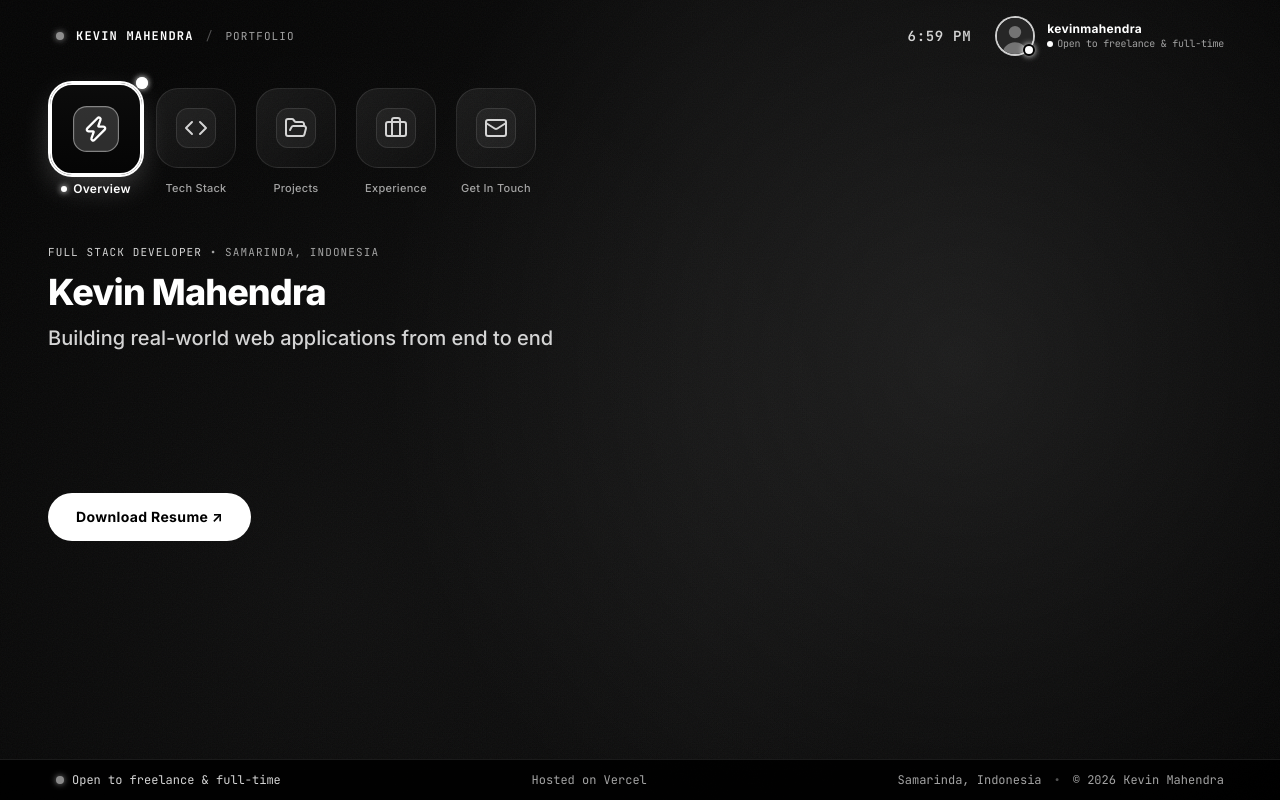
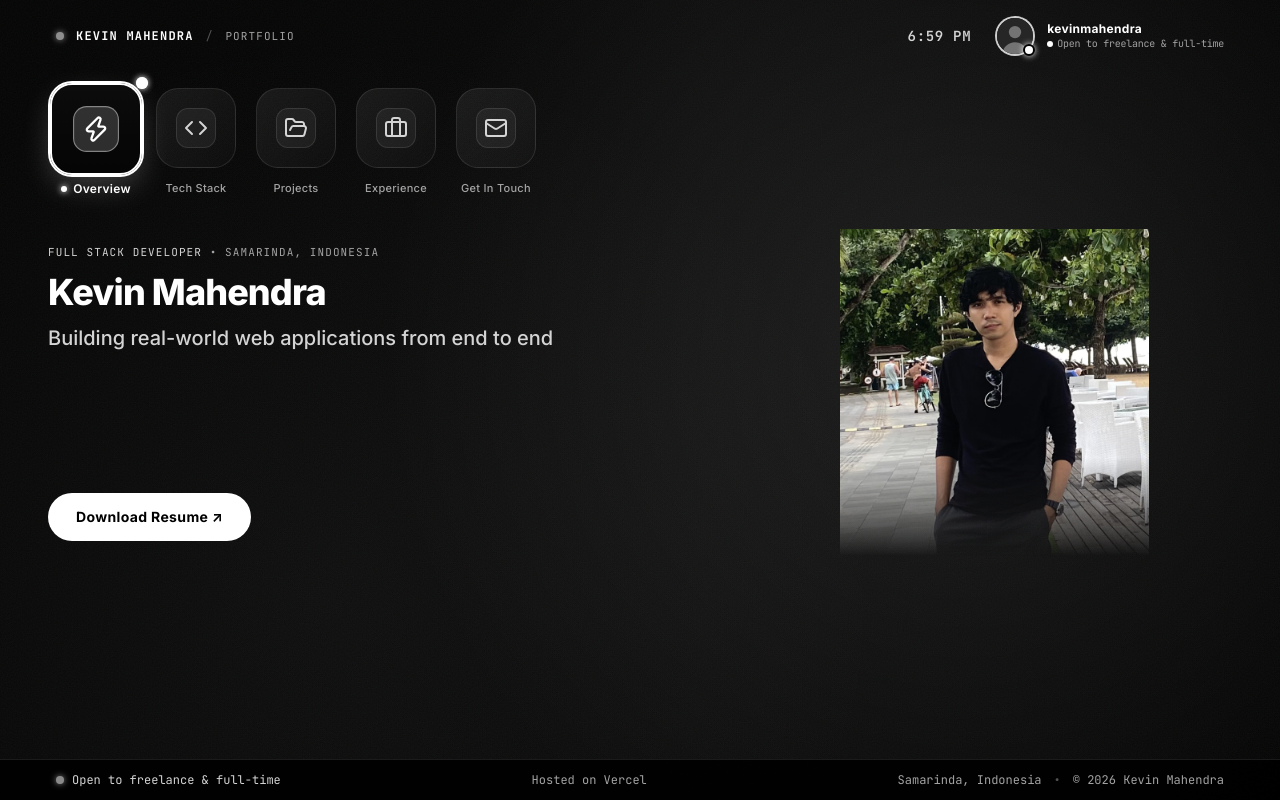
Before and after one commit to thekevinkun/portfolio-v2, a Next.js app: page / in a window 1280 px wide. Built offline with nearby package versions, Linux system fonts and the light colour scheme.

Commit message:
feat(ui): slower reveal timing, Overview cinematic tokens

```diff
--- a/app/globals.css
+++ b/app/globals.css
@@ -107,10 +107,11 @@
   /* Dock ring: the arrival ping waits for the glide to land */
   --dock-ring-ping-delay: 200ms;
 
-  /* Entrance choreography (P3.8): duration is --duration-enter */
-  --reveal-step: 40ms;
+  /* Entrance choreography (P3.8) */
+  --reveal-duration: 650ms;
+  --reveal-step: 55ms;
   --reveal-delay-load: 100ms;
-  --reveal-delay-turn: 280ms;
+  --reveal-delay-turn: 300ms;
   --reveal-distance: 12px;
   --reveal-distance-x: 24px;
 
@@ -311,10 +312,12 @@
   mask-composite: intersect;
 }
 
-/* Entrance choreography (P3.8, D58). An element with data-reveal animates once,
-   when its panel becomes the active page for the first time (no data-seen).
-   Keyframes only define `from`: the end state is the element's own style, and
-   fill-mode "backwards" leaves nothing behind afterwards. */
+/* Entrance choreography (P3.8, D58). An element with data-reveal animates every
+   time its panel becomes the active page. Keyframes only define `from`: the end
+   state is the element's own style, and fill-mode "backwards" leaves nothing
+   behind afterwards. Per-element knobs are set inline by lib/reveal.ts:
+   --i slot, --i-wide slot from 1280px, --reveal-offset extra wait,
+   --reveal-step, --reveal-duration, --reveal-distance, --reveal-delay. */
 [data-reveal] {
   --reveal-index: var(--i, 0);
 }
@@ -326,17 +329,27 @@
   }
 }
 
+/* Overview is the landing page: slower and more cinematic than the rest */
+[data-stage-panel][data-section="overview"] {
+  --reveal-duration: 800ms;
+  --reveal-step: 110ms;
+  --reveal-delay-load: 250ms;
+  --reveal-distance: 16px;
+}
+
 [data-reveal="mask"] {
   --reveal-name: reveal-mask;
 }
 [data-reveal="fade"] {
   --reveal-name: reveal-fade;
 }
+/* A slow, soft fade for large images */
+[data-reveal="appear"] {
+  --reveal-name: reveal-fade;
+  --reveal-ease: cubic-bezier(0.4, 0, 0.2, 1);
+}
 [data-reveal="rise"] {
   --reveal-name: reveal-rise;
-}
-[data-reveal="settle"] {
-  --reveal-name: reveal-settle;
 }
 [data-reveal="from-left"] {
   --reveal-name: reveal-from-left;
@@ -361,13 +374,14 @@
     --reveal-delay: var(--reveal-delay-turn);
   }
 
-  [data-stage-panel][data-state="active"]:not([data-seen]) [data-reveal] {
+  [data-stage-panel][data-state="active"] [data-reveal] {
     animation-name: var(--reveal-name);
-    animation-duration: var(--duration-enter);
-    animation-timing-function: var(--ease-out-expo);
+    animation-duration: var(--reveal-duration);
+    animation-timing-function: var(--reveal-ease, var(--ease-out-expo));
     animation-fill-mode: backwards;
     animation-delay: calc(
-      var(--reveal-delay) + min(var(--reveal-index), 7) * var(--reveal-step)
+      var(--reveal-delay) + var(--reveal-offset, 0ms) +
+        min(var(--reveal-index), 7) * var(--reveal-step)
     );
   }
 }
@@ -386,12 +400,6 @@
   from {
     opacity: 0;
     transform: translate3d(0, var(--reveal-distance), 0);
-  }
-}
-@keyframes reveal-settle {
-  from {
-    opacity: 0;
-    transform: scale(1.04);
   }
 }
 @keyframes reveal-from-left {
```
